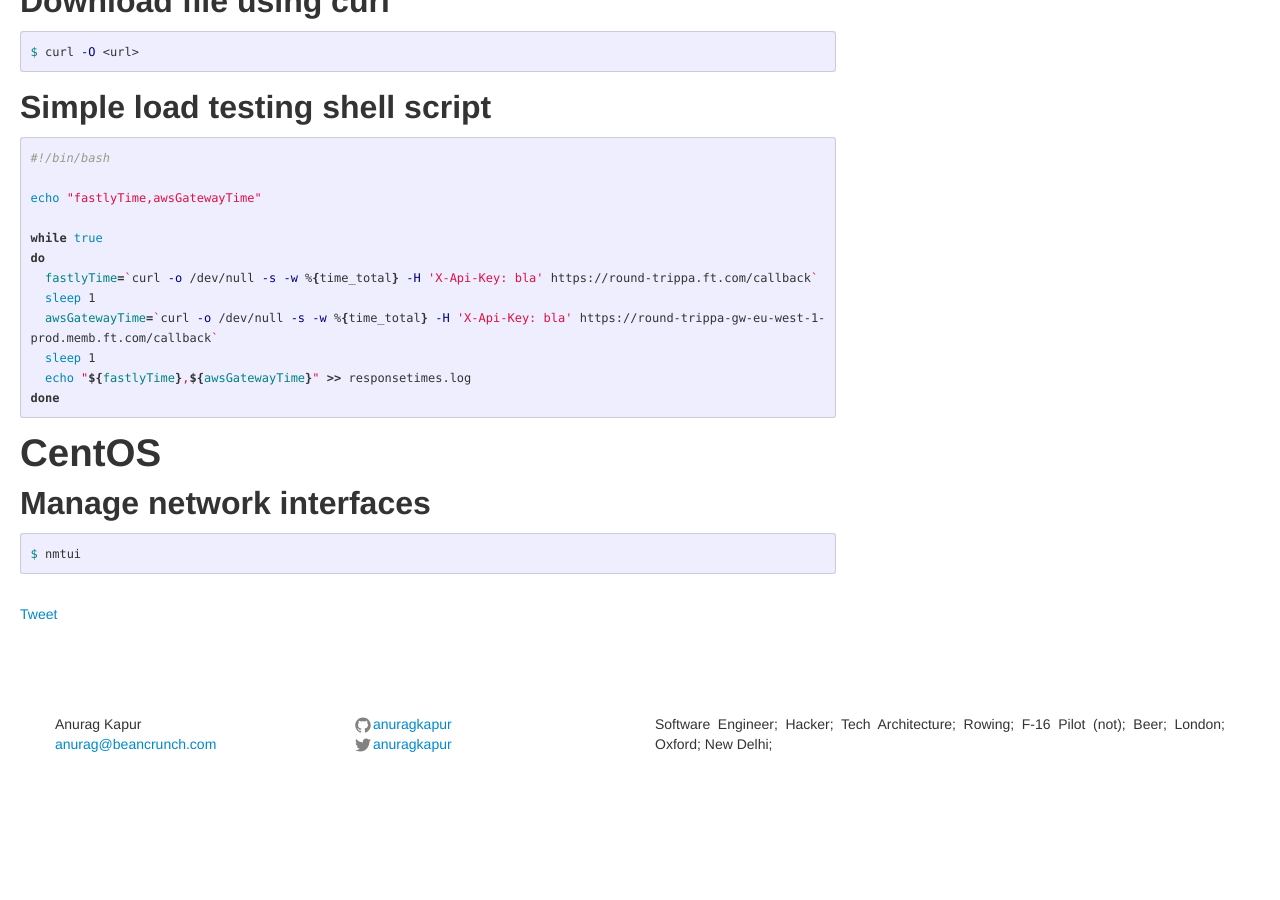
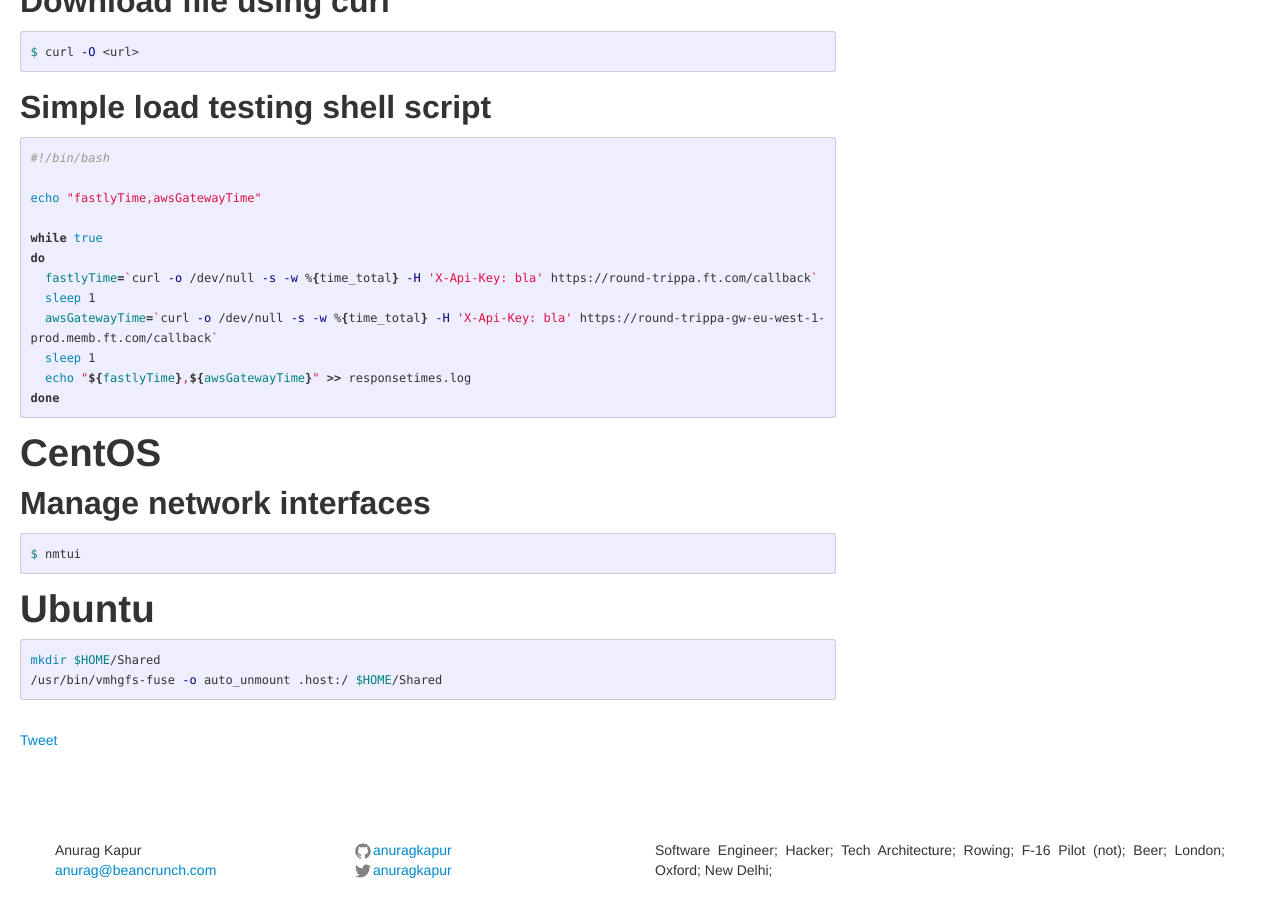
Before and after one commit to anuragkapur/anuragkapur.github.io, a Jekyll site: the page built from blog/cheat-sheets/_posts/2017-01-12-unix-commands.md, in a window 1280 px wide and 900 px high, scrolled down 909 px. Built offline with Jekyll 4.4.1, drawn with Linux system fonts in a browser that asks for light colours; comment, search, counter and statistics services are not loaded; before the commit the page ends 1683 px from its top, so only the background shows below that.

Commit message:
Add ubuntu vmware shared folder mount command

````diff
--- a/blog/cheat-sheets/_posts/2017-01-12-unix-commands.md
+++ b/blog/cheat-sheets/_posts/2017-01-12-unix-commands.md
@@ -64,3 +64,9 @@ done
 ```shell
 $ nmtui
 ```
+
+# Ubuntu
+```shell
+mkdir $HOME/Shared
+/usr/bin/vmhgfs-fuse -o auto_unmount .host:/ $HOME/Shared
+```
````
